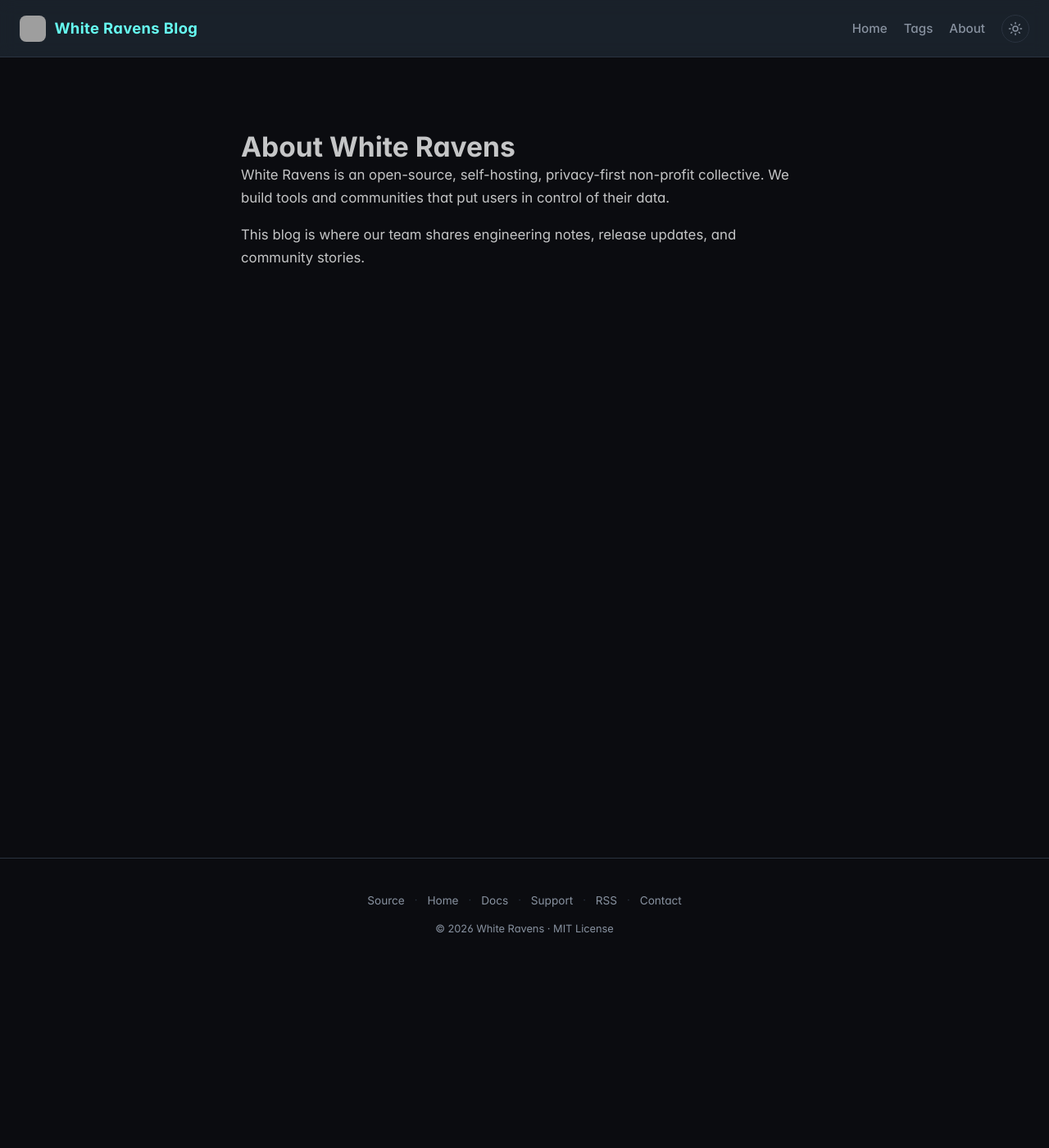
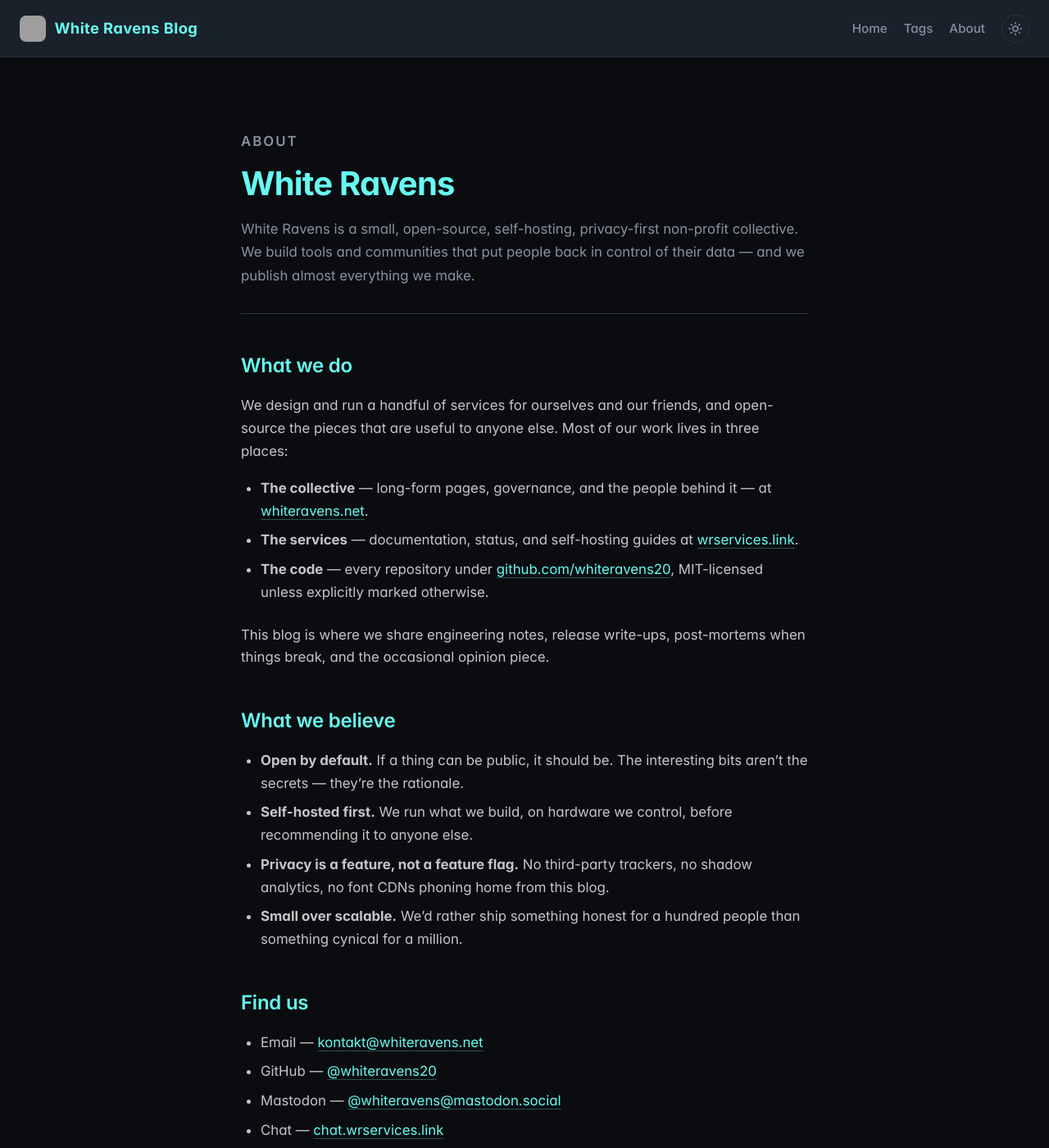
Before and after one commit to whiteravens20/blog, a Jekyll site: the page built from about.md, in a window 1280 px wide and 1400 px high. Shown: the whole window at 82% size. Built offline with Jekyll 4.4.1, drawn with Linux system fonts in a browser that asks for light colours; some of the changed text lies outside the part shown; grey boxes are pictures that could not be loaded.

Commit message:
feat(blog): add home intro, expand About, add tags page
Content updates that put the new chrome to use:
- Home page leads with an eyebrow + tagline ("Open-source, in the
  open.") and two short intro paragraphs above the post list, so
  visitors land on something other than a bare heading.
- About expands into three sections — What we do, What we believe,
  Find us — with links to whiteravens.net, wrservices.link, the
  GitHub org, Mastodon, the Matrix chat, and the Ko-fi page.
- New /tags/ page enumerates site.tags into a chip cloud followed
  by per-tag sections; works without any plugin beyond what
  github-pages allows.

```diff
--- a/about.md
+++ b/about.md
@@ -3,11 +3,35 @@ layout: default
 title: About
 ---
 
-# About White Ravens
+<section class="intro">
+  <p class="intro-eyebrow">About</p>
+  <h1>White Ravens</h1>
+  <p>White Ravens is a small, open-source, self-hosting, privacy-first non-profit collective. We build tools and communities that put people back in control of their data &mdash; and we publish almost everything we make.</p>
+</section>
 
-White Ravens is an open-source, self-hosting, privacy-first non-profit
-collective. We build tools and communities that put users in control of
-their data.
+## What we do
 
-This blog is where our team shares engineering notes, release updates,
-and community stories.
+We design and run a handful of services for ourselves and our friends, and open-source the pieces that are useful to anyone else. Most of our work lives in three places:
+
+- **The collective** — long-form pages, governance, and the people behind it &mdash; at <a href="https://whiteravens.net">whiteravens.net</a>.
+- **The services** — documentation, status, and self-hosting guides at <a href="https://wrservices.link">wrservices.link</a>.
+- **The code** — every repository under <a href="https://github.com/whiteravens20">github.com/whiteravens20</a>, MIT-licensed unless explicitly marked otherwise.
+
+This blog is where we share engineering notes, release write-ups, post-mortems when things break, and the occasional opinion piece.
+
+## What we believe
+
+- **Open by default.** If a thing can be public, it should be. The interesting bits aren't the secrets &mdash; they're the rationale.
+- **Self-hosted first.** We run what we build, on hardware we control, before recommending it to anyone else.
+- **Privacy is a feature, not a feature flag.** No third-party trackers, no shadow analytics, no font CDNs phoning home from this blog.
+- **Small over scalable.** We'd rather ship something honest for a hundred people than something cynical for a million.
+
+## Find us
+
+- Email &mdash; <a href="mailto:kontakt@whiteravens.net">kontakt@whiteravens.net</a>
+- GitHub &mdash; <a href="https://github.com/whiteravens20">@whiteravens20</a>
+- Mastodon &mdash; <a href="https://mastodon.social/@whiteravens" rel="me">@whiteravens@mastodon.social</a>
+- Chat &mdash; <a href="https://chat.wrservices.link">chat.wrservices.link</a>
+- Support our work &mdash; <a href="https://ko-fi.com/whiteravens20" rel="noopener">ko-fi.com/whiteravens20</a>
+
+If you want to contribute, the easiest starting point is opening an issue on any of our repos. We answer.
```
Also changed, not shown: index.md (+9 -2 lines), tags.md (added, +44 -0 lines).
